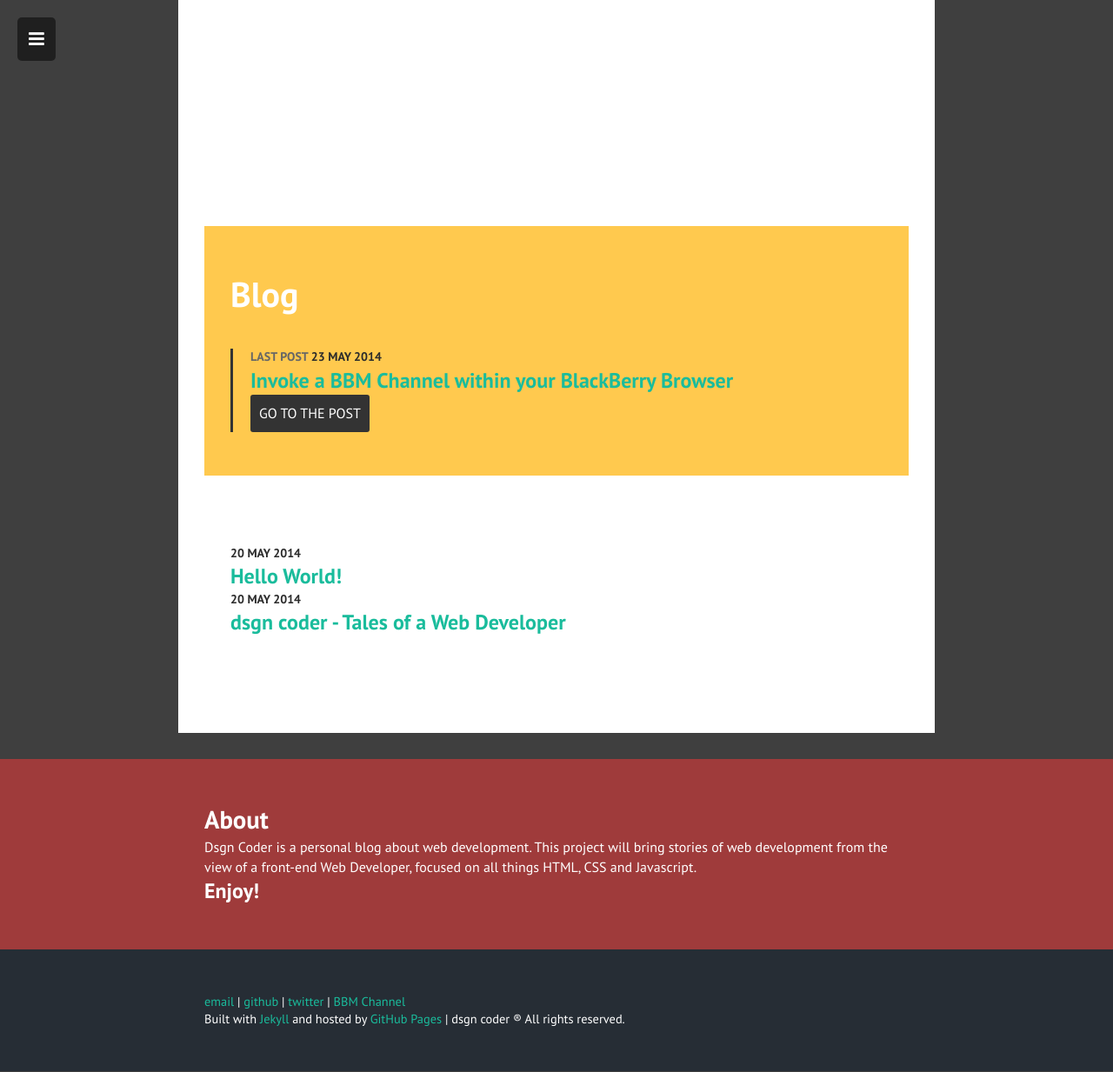
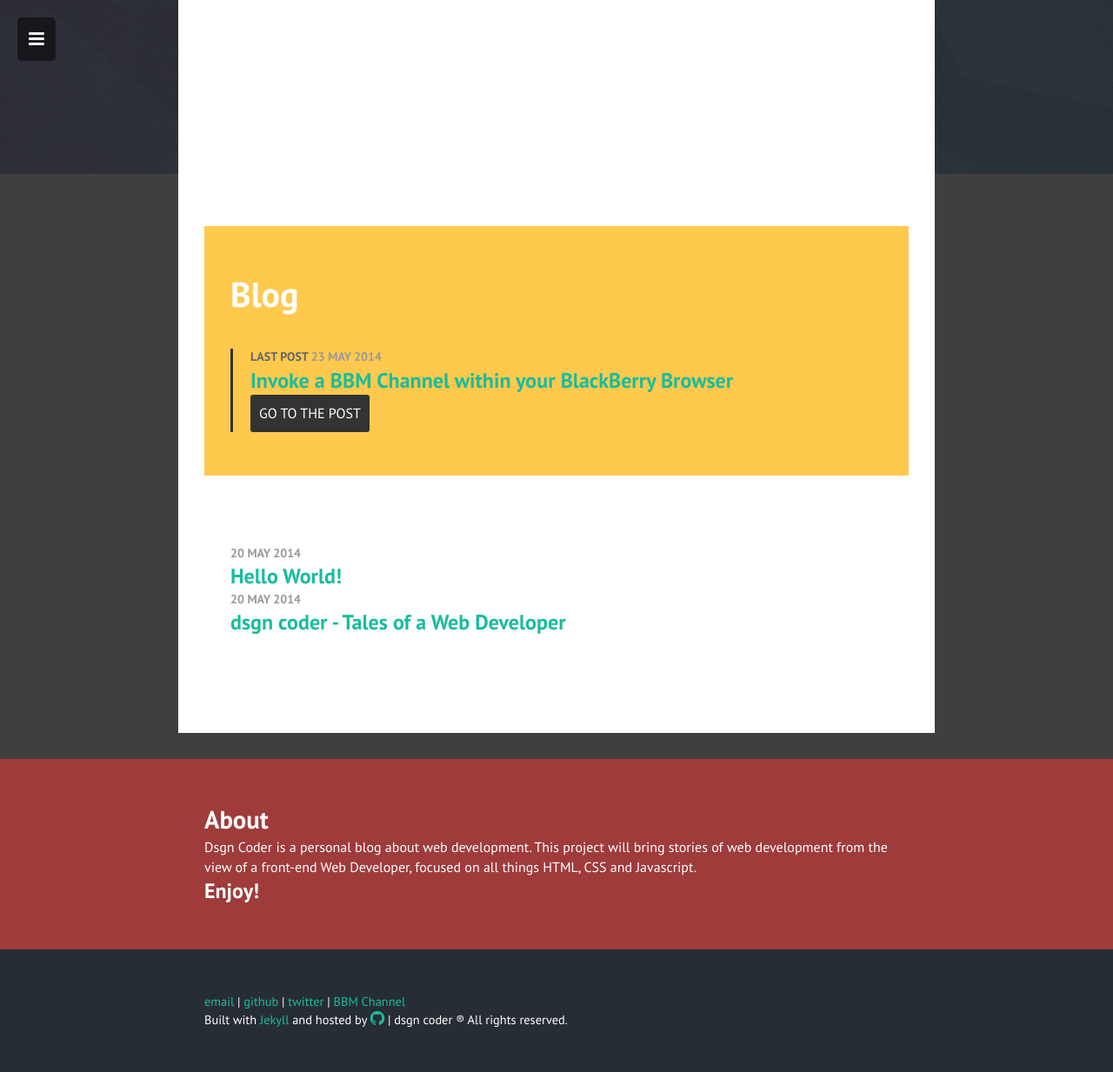
Before and after one commit to quenquen/quenquen.github.io, a Jekyll site: the page built from blog/index.html, in a window 1280 px wide. Shown: the whole page at 87% size. Built offline with Jekyll 4.4.1, drawn with Linux system fonts in a browser that asks for light colours; nearby versions of some CDN libraries.

Commit message:
Font Awesome adjustments

```diff
--- a/_includes/footer.html
+++ b/_includes/footer.html
@@ -13,7 +13,7 @@
 				   <a href="http://github.com/quenquen" target="_blank">github</a> |
 				   <a href="http://twitter.com/dsgncoder" target="_blank">twitter</a> |
                    <a href="bbmc:C003CC5EB">BBM Channel</a></p>
-				<p class="rights">Built with <a href="http://www.jekyllrb.com" target="_blank">Jekyll</a> and hosted by <a href="http://pages.github.com" target="_blank">GitHub Pages</a> | dsgn&nbsp;coder &reg;&nbsp;All&nbsp;rights&nbsp;reserved.</p>
+				<p class="rights">Built with <a href="http://www.jekyllrb.com" target="_blank">Jekyll</a> and hosted by <a href="http://pages.github.com" target="_blank"><i class="fa fa-github" title="Follow on Github"></i></a> | dsgn&nbsp;coder &reg;&nbsp;All&nbsp;rights&nbsp;reserved.</p>
             </div>
 
         </footer>
```
Also changed, not shown: assets/css/style.min.css.
